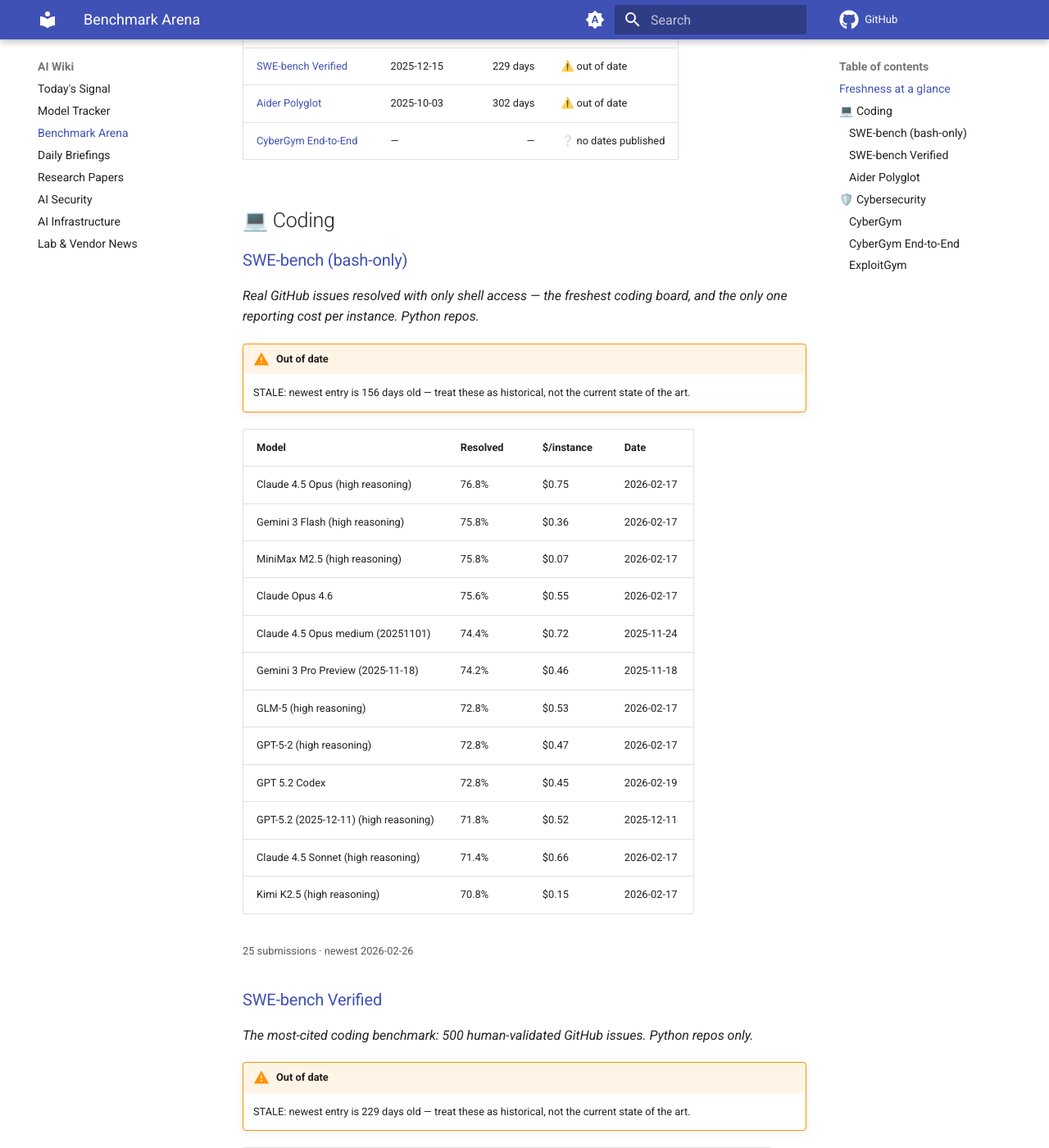
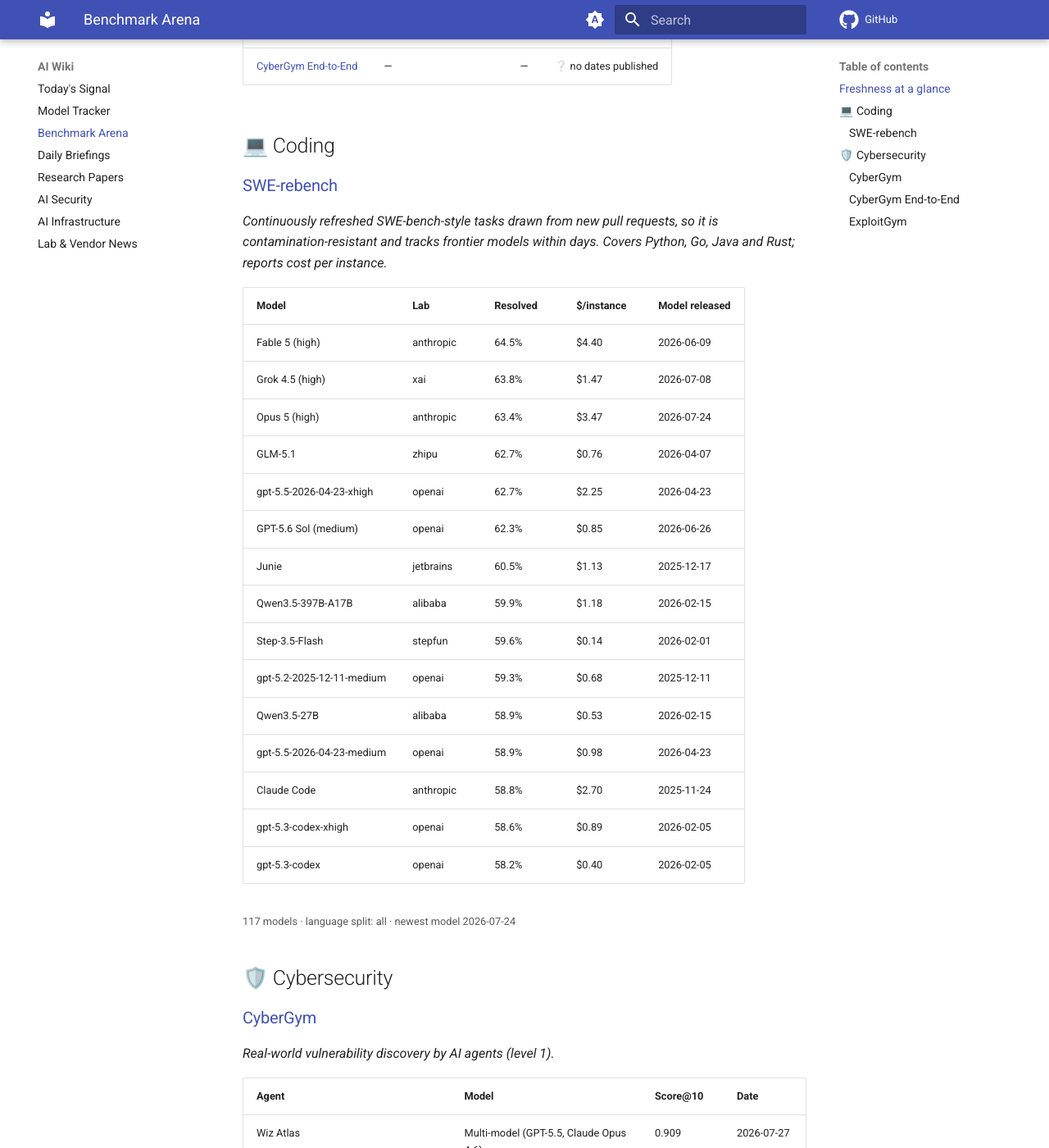
Before and after one commit to zken-cloud/ai-wiki, an MkDocs documentation site: the page built from docs/benchmarks.md, in a window 1280 px wide and 1400 px high, scrolled down 446 px. Shown: the whole window at 82% size. Built offline with MkDocs 1.6.1 and Material for MkDocs 9.7.7, drawn with Linux system fonts in a browser that asks for light colours; comment, search, counter and statistics services are not loaded; some of the changed text lies outside the part shown.

Commit message:
Benchmark Arena: drop out-of-date boards, add SWE-rebench

```diff
--- a/docs/benchmarks.md
+++ b/docs/benchmarks.md
@@ -7,83 +7,35 @@
 | Board | Newest entry | Age | Status |
 |---|---|---:|---|
 | [CyberGym](#cybergym) | 2026-07-31 | 1 day | ✅ current |
+| [SWE-rebench](#swe-rebench) | 2026-07-24 | 8 days | ✅ current |
 | [ExploitGym](#exploitgym) | 2026-07-13 | 19 days | ✅ current |
-| [SWE-bench (bash-only)](#swe-bench-bash-only) | 2026-02-26 | 156 days | ⚠️ out of date |
-| [SWE-bench Verified](#swe-bench-verified) | 2025-12-15 | 229 days | ⚠️ out of date |
-| [Aider Polyglot](#aider-polyglot) | 2025-10-03 | 302 days | ⚠️ out of date |
 | [CyberGym End-to-End](#cybergym-end-to-end) | — | — | ❔ no dates published |
 
 ## 💻 Coding
 
-### [SWE-bench (bash-only)](https://www.swebench.com/)
+### [SWE-rebench](https://swe-rebench.com/)
 
-*Real GitHub issues resolved with only shell access — the freshest coding board, and the only one reporting cost per instance. Python repos.*
+*Continuously refreshed SWE-bench-style tasks drawn from new pull requests, so it is contamination-resistant and tracks frontier models within days. Covers Python, Go, Java and Rust; reports cost per instance.*
 
-!!! warning "Out of date"
-    STALE: newest entry is 156 days old — treat these as historical, not the current state of the art.
+| Model | Lab | Resolved | $/instance | Model released |
+|---|---|---|---|---|
+| Fable 5 (high) | anthropic | 64.5% | $4.40 | 2026-06-09 |
+| Grok 4.5 (high) | xai | 63.8% | $1.47 | 2026-07-08 |
+| Opus 5 (high) | anthropic | 63.4% | $3.47 | 2026-07-24 |
+| GLM-5.1 | zhipu | 62.7% | $0.76 | 2026-04-07 |
+| gpt-5.5-2026-04-23-xhigh | openai | 62.7% | $2.25 | 2026-04-23 |
+| GPT-5.6 Sol (medium) | openai | 62.3% | $0.85 | 2026-06-26 |
+| Junie | jetbrains | 60.5% | $1.13 | 2025-12-17 |
+| Qwen3.5-397B-A17B | alibaba | 59.9% | $1.18 | 2026-02-15 |
+| Step-3.5-Flash | stepfun | 59.6% | $0.14 | 2026-02-01 |
+| gpt-5.2-2025-12-11-medium | openai | 59.3% | $0.68 | 2025-12-11 |
+| Qwen3.5-27B | alibaba | 58.9% | $0.53 | 2026-02-15 |
+| gpt-5.5-2026-04-23-medium | openai | 58.9% | $0.98 | 2026-04-23 |
+| Claude Code | anthropic | 58.8% | $2.70 | 2025-11-24 |
+| gpt-5.3-codex-xhigh | openai | 58.6% | $0.89 | 2026-02-05 |
+| gpt-5.3-codex | openai | 58.2% | $0.40 | 2026-02-05 |
 
-| Model | Resolved | $/instance | Date |
-|---|---|---|---|
-| Claude 4.5 Opus (high reasoning) | 76.8% | $0.75 | 2026-02-17 |
-| Gemini 3 Flash (high reasoning) | 75.8% | $0.36 | 2026-02-17 |
-| MiniMax M2.5 (high reasoning) | 75.8% | $0.07 | 2026-02-17 |
-| Claude Opus 4.6 | 75.6% | $0.55 | 2026-02-17 |
-| Claude 4.5 Opus medium (20251101) | 74.4% | $0.72 | 2025-11-24 |
-| Gemini 3 Pro Preview (2025-11-18) | 74.2% | $0.46 | 2025-11-18 |
-| GLM-5 (high reasoning) | 72.8% | $0.53 | 2026-02-17 |
-| GPT-5-2 (high reasoning) | 72.8% | $0.47 | 2026-02-17 |
-| GPT 5.2 Codex | 72.8% | $0.45 | 2026-02-19 |
-| GPT-5.2 (2025-12-11) (high reasoning) | 71.8% | $0.52 | 2025-12-11 |
-| Claude 4.5 Sonnet (high reasoning) | 71.4% | $0.66 | 2026-02-17 |
-| Kimi K2.5 (high reasoning) | 70.8% | $0.15 | 2026-02-17 |
-
-<small>25 submissions · newest 2026-02-26</small>
-
-### [SWE-bench Verified](https://www.swebench.com/)
-
-*The most-cited coding benchmark: 500 human-validated GitHub issues. Python repos only.*
-
-!!! warning "Out of date"
-    STALE: newest entry is 229 days old — treat these as historical, not the current state of the art.
-
-| Submission | Resolved | Count | Date |
-|---|---|---|---|
-| Sonar Foundation Agent + Claude 4.5 Opus | 79.2% | 396/500 | 2025-12-05 |
-| live-SWE-agent + Claude 4.5 Opus medium (20251101) | 79.2% | 396/500 | 2025-12-15 |
-| TRAE + Doubao-Seed-Code | 78.8% | 394/500 | 2025-09-28 |
-| 20251127_openhands_claude-opus-4-5 | 77.6% | 388/500 | 2025-11-27 |
-| live-SWE-agent + Gemini 3 Pro Preview (2025-11-18) | 77.4% | 387/500 | 2025-11-20 |
-| Atlassian Rovo Dev (2025-09-02) | 76.8% | 384/500 | 2025-09-02 |
-| ACoder | 76.4% | 382/500 | 2025-08-19 |
-| Warp | 75.6% | 378/500 | 2025-09-01 |
-| Sonar Foundation Agent + Claude 4.5 Sonnet | 74.8% | 374/500 | 2025-11-03 |
-| JoyCode + Claude 4 Sonnet + GPT-4.1 | 74.6% | 373/500 | 2025-09-15 |
-| 20251015_Prometheus_v1.2.1_gpt5 | 74.4% | 372/500 | 2025-10-15 |
-| Salesforce AI Research SAGE (OpenHands) | 73.8% | 369/500 | 2025-11-03 |
-
-<small>25 of the 25 most recent submissions · newest 2025-12-15</small>
-
-### [Aider Polyglot](https://aider.chat/docs/leaderboards/)
-
-*The only multi-language board here (C++, Go, Java, JS, Python, Rust) — kept for that reason despite being badly out of date.*
-
-!!! warning "Out of date"
-    STALE: newest entry is 302 days old — treat these as historical, not the current state of the art.
-
-| Model | Pass rate | Well-formed edits | Date |
-|---|---|---|---|
-| gpt-5 (high) | 88% | 91.6% | 2025-08-23 |
-| gpt-5 (medium) | 86.7% | 88.4% | 2025-08-25 |
-| o3-pro (high) | 84.9% | 97.8% | 2025-06-28 |
-| gemini-2.5-pro-preview-06-05 (32k think) | 83.1% | 99.6% | 2025-06-06 |
-| o3 (high) | 81.3% | 94.7% | 2025-06-25 |
-| gpt-5 (low) | 81.3% | 86.7% | 2025-08-25 |
-| grok-4 (high) | 79.6% | 97.3% | 2025-07-11 |
-| gemini-2.5-pro-preview-06-05 (default think) | 79.1% | 100% | 2025-06-06 |
-| o3 (high) + gpt-4.1 | 78.2% | 100% | 2025-06-27 |
-| Gemini 2.5 Pro Preview 05-06 | 76.9% | 97.3% | 2025-05-07 |
-
-<small>69 entries · newest 2025-10-03</small>
+<small>117 models · language split: all · newest model 2026-07-24</small>
 
 ## 🛡️ Cybersecurity
 
```
Also changed, not shown: other parts of docs/benchmarks.md (+1 -1 lines), docs/daily/2026-08-01.md (+11 -12 lines), docs/index.md (+33 -33 lines), docs/models.md (+2 -2 lines), docs/papers/2026-08-01.md (+20 -1 lines), 5 other files.
